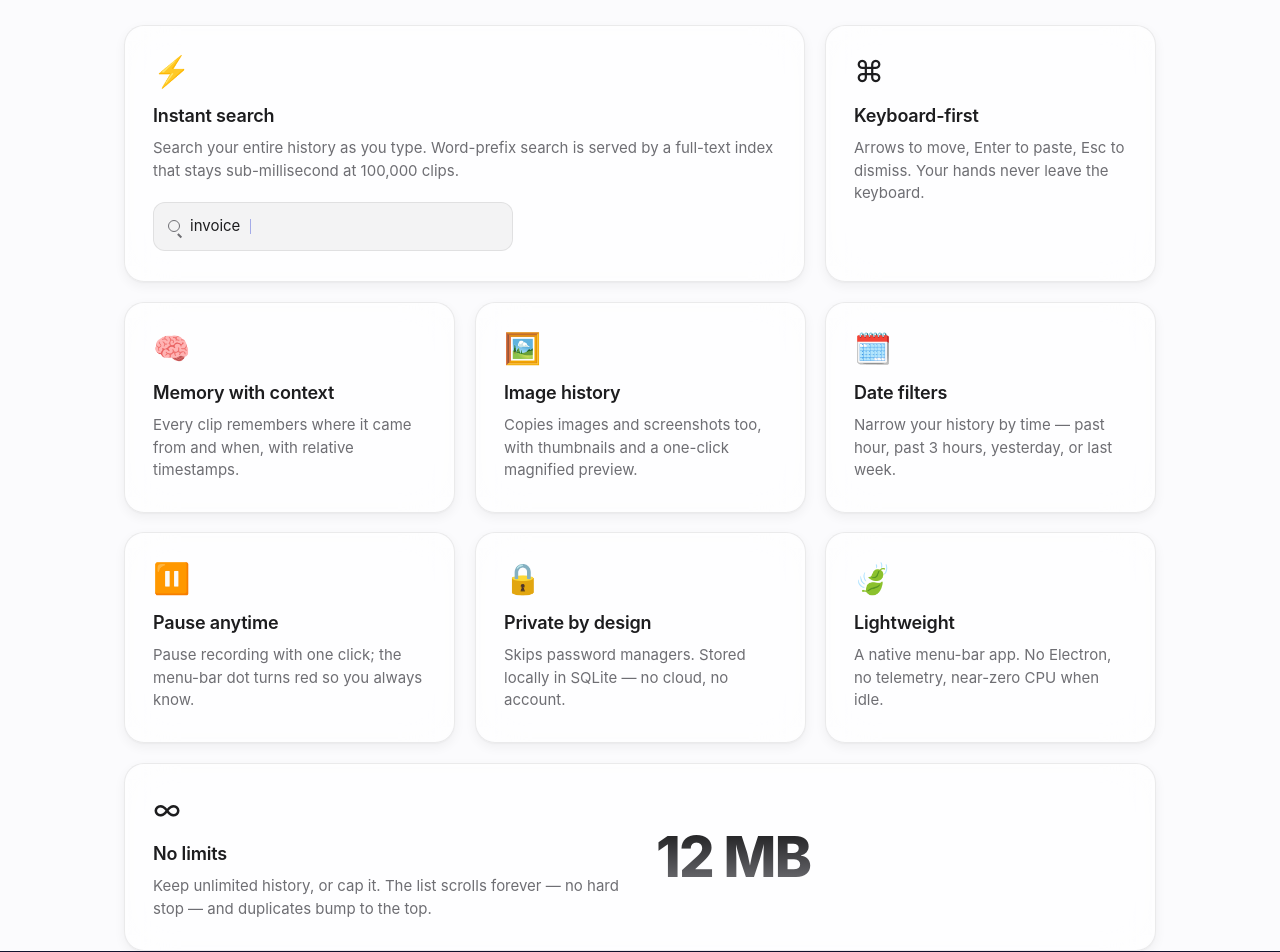
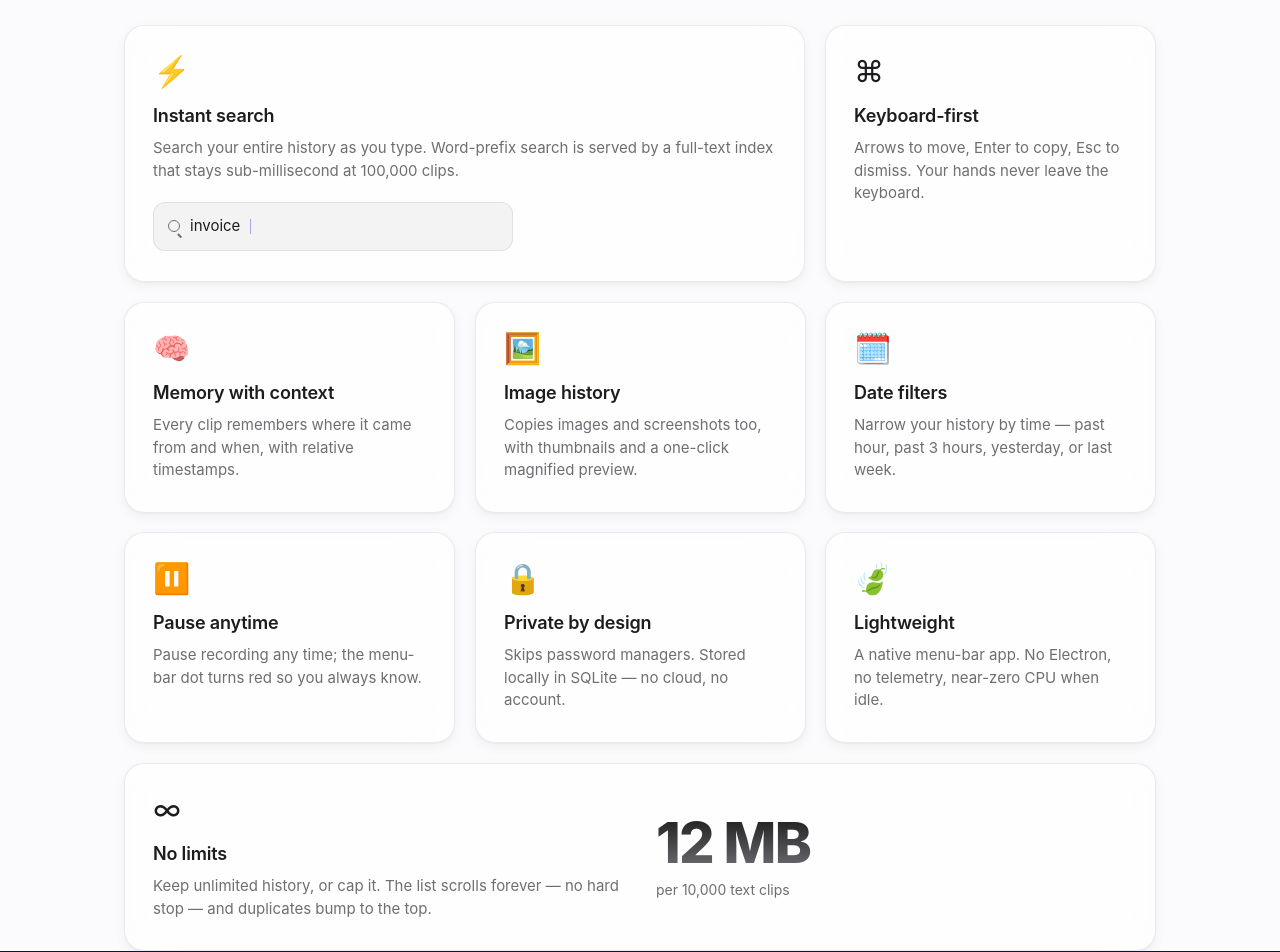
Before and after one commit to behnambm/behnambm.github.io, a plain HTML site: page engram/index.html in a window 1280 px wide. Shown: the part 1460-2412 px from the top of the page. Drawn offline with Linux system fonts and the light colour scheme.

Commit message:
feat(engram): update landing page

```diff
--- a/engram/index.html
+++ b/engram/index.html
@@ -464,6 +464,7 @@
     align-items: center;
   }
   .tile-wide .stat-num { font-size: clamp(40px, 5vw, 56px); text-align: left; }
+  .tile-wide .stat-label { margin-left: 0; margin-right: 0; max-width: none; text-align: left; }
 
   /* mini search demo inside the flagship tile */
   .demo {
@@ -609,7 +610,7 @@
     <section class="hero">
       <p class="eyebrow" data-reveal>Clipboard history for macOS</p>
       <h1 data-reveal style="--reveal-delay:.05s">Everything you copy,<br>remembered.</h1>
-      <p class="sub" data-reveal style="--reveal-delay:.10s">Engram is a fast, searchable clipboard history for your Mac. Press a key, search, paste — anything you've copied, text or images, is always within reach.</p>
+      <p class="sub" data-reveal style="--reveal-delay:.10s">Engram is a fast, searchable clipboard history for your Mac. Press a key, search, and copy anything back — text or images, always within reach.</p>
       <div class="cta" data-reveal style="--reveal-delay:.15s">
         <a class="btn" href="https://github.com/behnambm/engram/releases/latest/download/Engram.dmg">Download for macOS</a>
         <a class="btn-ghost" href="#features">See what it does</a>
@@ -688,7 +689,7 @@
         <div class="tile" data-reveal style="--reveal-delay:.06s">
           <div class="glyph">⌘</div>
           <h3>Keyboard-first</h3>
-          <p>Arrows to move, Enter to paste, Esc to dismiss. Your hands never leave the keyboard.</p>
+          <p>Arrows to move, Enter to copy, Esc to dismiss. Your hands never leave the keyboard.</p>
         </div>
         <div class="tile" data-reveal>
           <div class="glyph">🧠</div>
@@ -708,7 +709,7 @@
         <div class="tile" data-reveal>
           <div class="glyph">⏸️</div>
           <h3>Pause anytime</h3>
-          <p>Pause recording with one click; the menu-bar dot turns red so you always know.</p>
+          <p>Pause recording any time; the menu-bar dot turns red so you always know.</p>
         </div>
         <div class="tile" data-reveal style="--reveal-delay:.06s">
           <div class="glyph">🔒</div>
@@ -726,7 +727,10 @@
             <h3>No limits</h3>
             <p>Keep unlimited history, or cap it. The list scrolls forever — no hard stop — and duplicates bump to the top.</p>
           </div>
-          <div class="stat-num">12&nbsp;MB</div>
+          <div>
+            <div class="stat-num">12&nbsp;MB</div>
+            <div class="stat-label">per 10,000 text clips</div>
+          </div>
         </div>
       </div>
     </section>
@@ -740,7 +744,7 @@
         <span class="point">Local only</span>
         <span class="point">No account</span>
         <span class="point">No telemetry</span>
-        <span class="point">Skips passwords</span>
+        <span class="point">Skips password managers</span>
       </div>
     </section>
 
```
